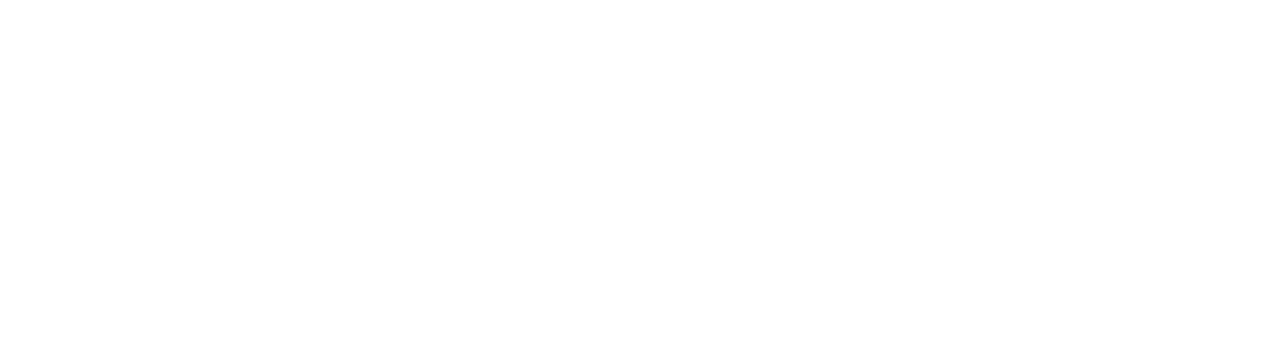
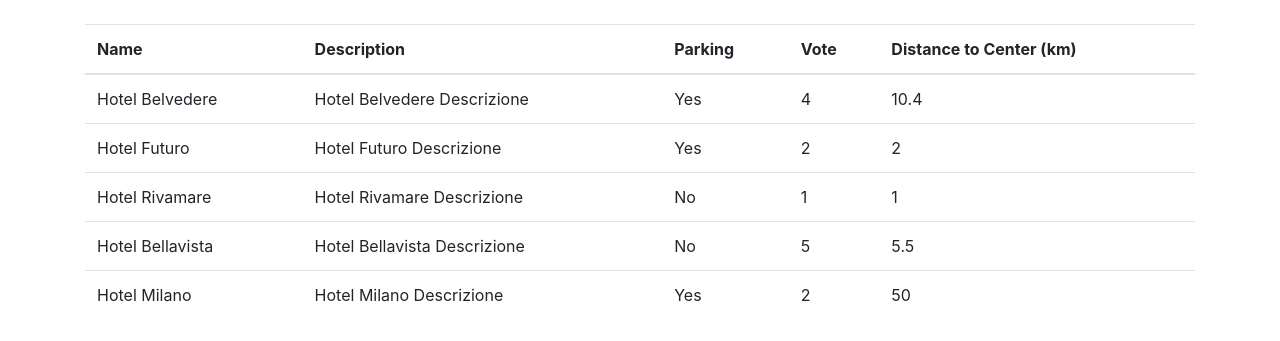
Before and after one commit to AndreaBevilacqua/php-hotel, a PHP site: page / in a window 1280 px wide. Before the commit the part shown is empty. Shown: the top 341 px of the page. Run offline with PHP 8.4, Linux system fonts and the light colour scheme.

Commit message:
added hotel table

```diff
--- a/index.php
+++ b/index.php
@@ -53,6 +53,29 @@ $hotels = [
     <title>Hotel</title>
 </head>
 <body>
-
+<div class="container mt-4">
+    <table class="table">
+        <thead>
+            <tr>
+                <th>Name</th>
+                <th>Description</th>
+                <th>Parking</th>
+                <th>Vote</th>
+                <th>Distance to Center (km)</th>
+            </tr>
+        </thead>
+        <tbody>
+            <?php foreach ($hotels as $hotel): ?>
+                <tr>
+                    <td><?= $hotel['name'] ?></td>
+                    <td><?= $hotel['description'] ?></td>
+                    <td><?= $hotel['parking'] ? 'Yes' : 'No' ?></td>
+                    <td><?= $hotel['vote'] ?></td>
+                    <td><?= $hotel['distance_to_center'] ?></td>
+                </tr>
+            <?php endforeach; ?>
+        </tbody>
+    </table>
+</div>
 </body>
 </html>
```
